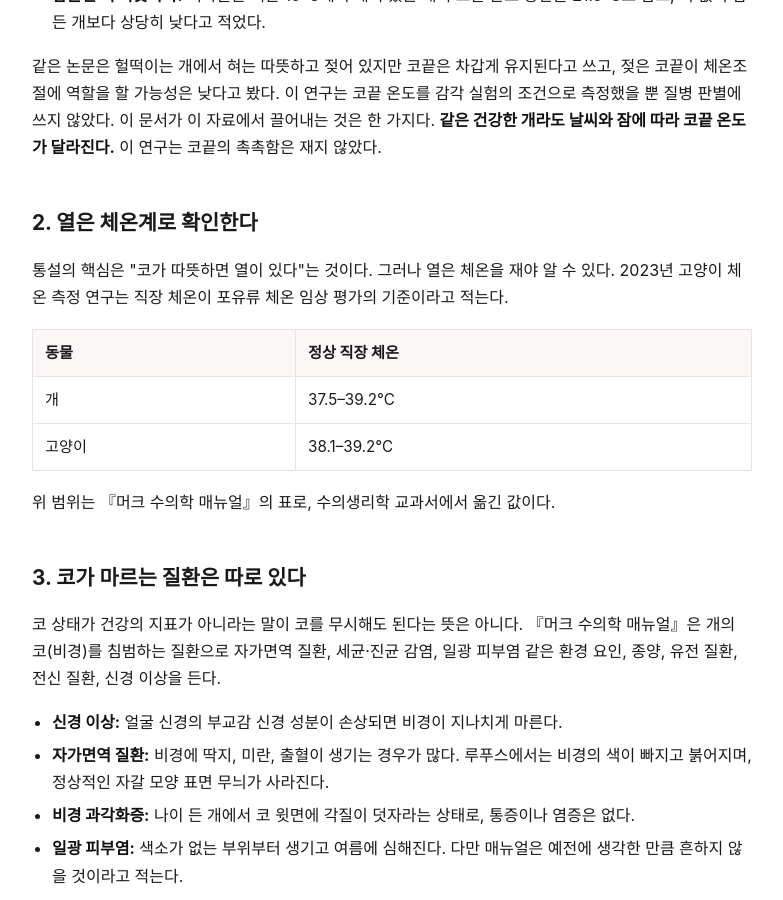
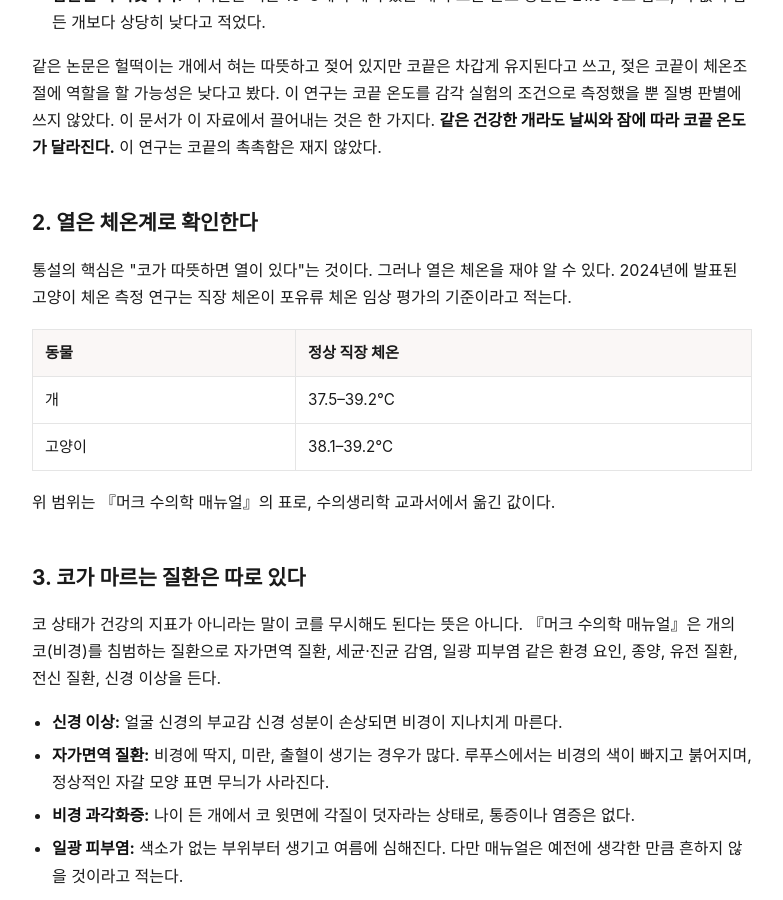
Before and after one commit to polystock/maearion.github.io, a Jekyll site: the page built from _docs/myth-dry-nose-sick.html, in a window 1280 px wide and 900 px high, scrolled down 714 px. Shown: the whole window, without its empty margins (248-1031 px from the left). Built offline with Jekyll 4.4.1, drawn with Linux system fonts in a browser that asks for light colours; some of the changed text lies outside the part shown.

Commit message:
[daily] Goig 연구 발행 연도를 2024로 정정
외부 검수 지적(발행 2024, 권 표기 2023) 반영.

Co-Authored-By: Claude Opus 5.5 <noreply@anthropic.com>
Claude-Session: https://claude.ai/code/session_01AVvAELKDQvYX1iG3V1R11Z

```diff
--- a/_docs/myth-dry-nose-sick.html
+++ b/_docs/myth-dry-nose-sick.html
@@ -53,7 +53,7 @@ faq:
 <p>같은 논문은 헐떡이는 개에서 혀는 따뜻하고 젖어 있지만 코끝은 차갑게 유지된다고 쓰고, 젖은 코끝이 체온조절에 역할을 할 가능성은 낮다고 봤다. 이 연구는 코끝 온도를 감각 실험의 조건으로 측정했을 뿐 질병 판별에 쓰지 않았다. 이 문서가 이 자료에서 끌어내는 것은 한 가지다. <strong>같은 건강한 개라도 날씨와 잠에 따라 코끝 온도가 달라진다.</strong> 이 연구는 코끝의 촉촉함은 재지 않았다.</p>
 
 <h2>2. 열은 체온계로 확인한다</h2>
-<p>통설의 핵심은 "코가 따뜻하면 열이 있다"는 것이다. 그러나 열은 체온을 재야 알 수 있다. 2023년 고양이 체온 측정 연구는 직장 체온이 포유류 체온 임상 평가의 기준이라고 적는다.</p>
+<p>통설의 핵심은 "코가 따뜻하면 열이 있다"는 것이다. 그러나 열은 체온을 재야 알 수 있다. 2024년에 발표된 고양이 체온 측정 연구는 직장 체온이 포유류 체온 임상 평가의 기준이라고 적는다.</p>
 <table>
 <thead><tr><th>동물</th><th>정상 직장 체온</th></tr></thead>
 <tbody>
@@ -89,7 +89,7 @@ faq:
 <ul class="src">
 <li><a href="https://www.nature.com/articles/s41598-020-60439-y" rel="nofollow">Bálint A, Andics A, Gácsi M, Gábor A, Czeibert K, Luce CM, Miklósi Á, Kröger RHH. Dogs can sense weak thermal radiation. <em>Scientific Reports</em>. 2020;10:3736. doi:10.1038/s41598-020-60439-y</a></li>
 <li><a href="https://doi.org/10.1371/journal.pgen.1003848" rel="nofollow">Jagannathan V, Bannoehr J, Plattet P, et al. A mutation in the SUV39H2 gene in Labrador Retrievers with hereditary nasal parakeratosis (HNPK) provides insights into the epigenetics of keratinocyte differentiation. <em>PLoS Genetics</em>. 2013;9(10):e1003848. doi:10.1371/journal.pgen.1003848</a></li>
-<li><a href="https://doi.org/10.3389/fvets.2023.1319722" rel="nofollow">Goig M, Godino J, Tejedor MT, Burgio F. Correlation of temperature-sensing microchip and rectal temperature measurements in cats. <em>Frontiers in Veterinary Science</em>. 2023;10:1319722. doi:10.3389/fvets.2023.1319722</a></li>
+<li><a href="https://doi.org/10.3389/fvets.2023.1319722" rel="nofollow">Goig M, Godino J, Tejedor MT, Burgio F. Correlation of temperature-sensing microchip and rectal temperature measurements in cats. <em>Frontiers in Veterinary Science</em>. 2024;10:1319722. doi:10.3389/fvets.2023.1319722</a></li>
 <li><a href="https://www.merckvetmanual.com/integumentary-system/nasal-dermatoses-of-dogs/nasal-dermatoses-of-dogs" rel="nofollow">Heinrich NA. Nasal Dermatoses of Dogs. <em>Merck Veterinary Manual</em>. 2024</a> — 수의학 참고서</li>
 <li><a href="https://www.merckvetmanual.com/multimedia/table/normal-rectal-temperature-ranges" rel="nofollow">Normal Rectal Temperature Ranges. <em>Merck Veterinary Manual</em> (Robertshaw D. <em>Dukes' Physiology of Domestic Animals</em>, 12th ed., 2004에서 옮긴 표)</a> — 수의학 참고서</li>
 </ul>
```
Also changed, not shown: _ops/evidence/myth-dry-nose-sick.md (+2 -1 lines).
